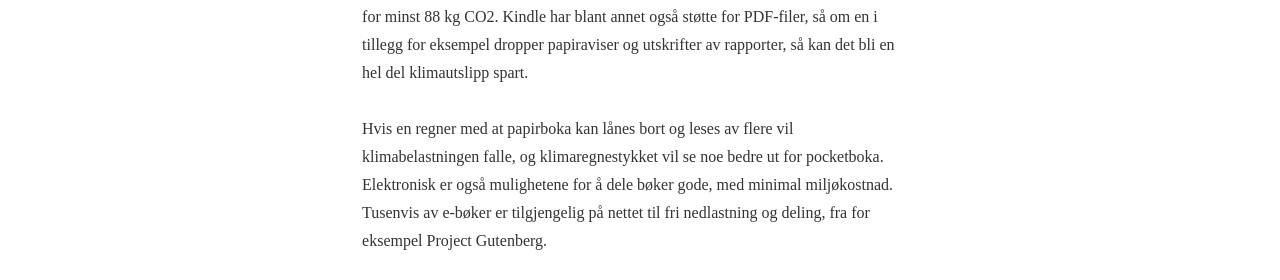
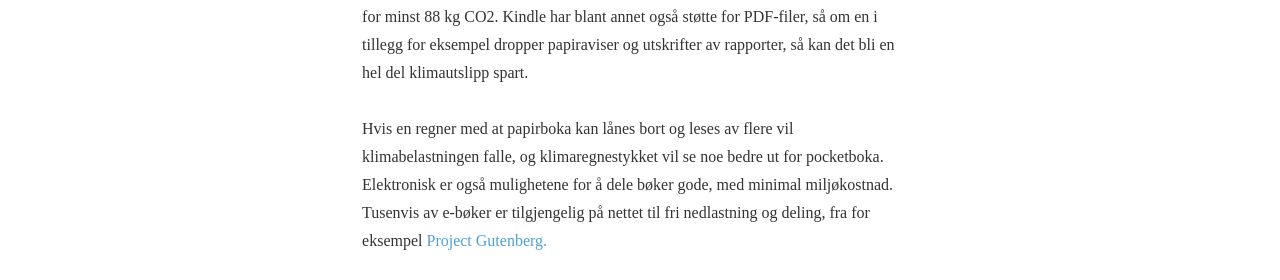
Before and after one commit to vegardfeste/mix104, a website: page dist/bok.html in a window 1280 px wide. Shown: the part 2005-2285 px from the top of the page. Drawn offline with Linux system fonts and the light colour scheme; a web font is replaced by a local one.

Commit message:
Update bok.html

```diff
--- a/dist/bok.html
+++ b/dist/bok.html
@@ -139,7 +139,7 @@
                     <p>Hvis en regner med at papirboka kan lånes bort og leses av flere vil klimabelastningen falle, og
                         klimaregnestykket vil se noe bedre ut for pocketboka. Elektronisk er også mulighetene for å dele
                         bøker gode, med minimal miljøkostnad. Tusenvis av e-bøker er tilgjengelig på nettet til fri
-                        nedlastning og deling, fra for eksempel Project Gutenberg.</p>
+                        nedlastning og deling, fra for eksempel <a class="link" href="https://www.gutenberg.org/">Project Gutenberg.</p></a>
                     <p>Miljøregnskapet til papirboka ellers er dårlig med hensyn til vannforbruk i produksjon og
                         kjemikaliebruk. Hogst av tømmer er en viktig årsak til at tusenvis av arter over hele planeten
                         er
```
